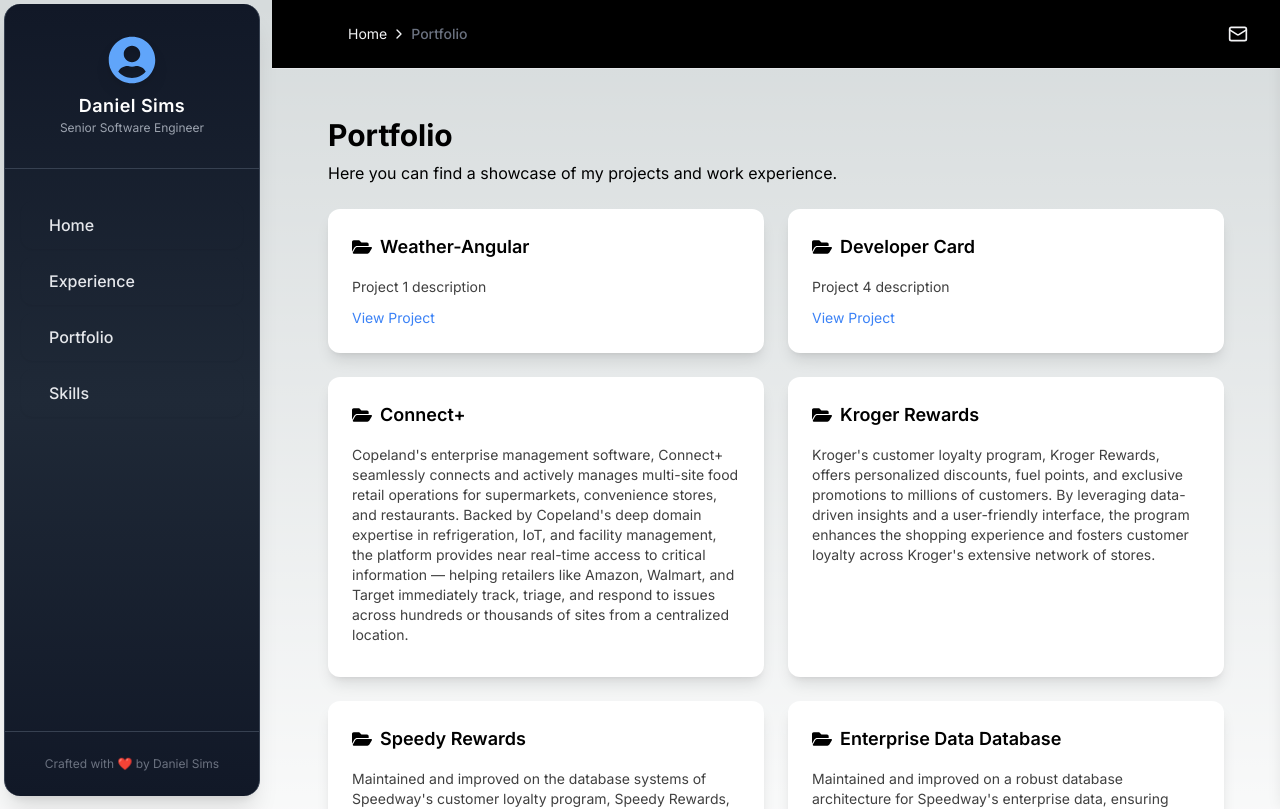
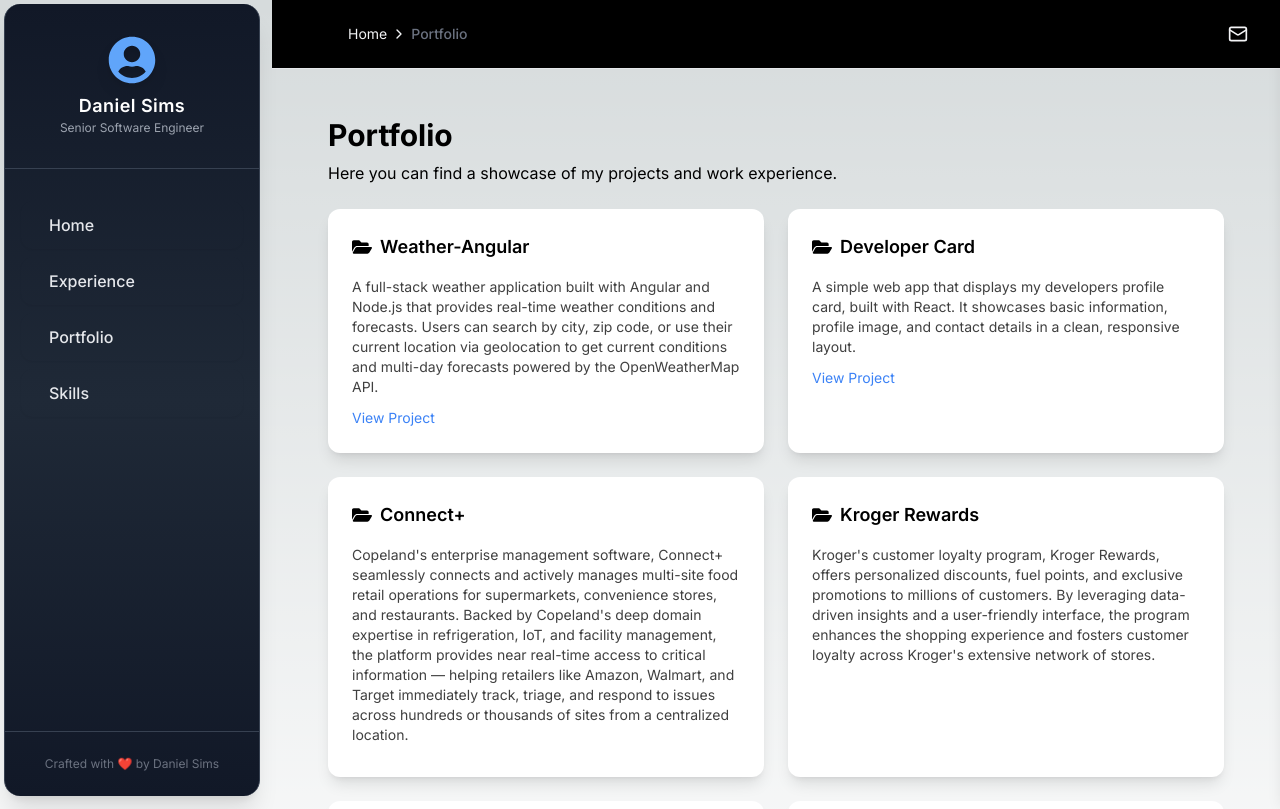
Before and after one commit to dancsims/dancsims.github.io, a Next.js app: page /portfolio in a window 1280 px wide. Shown: the top 809 px of the page. Built offline with nearby package versions, Linux system fonts and the light colour scheme.

Commit message:
Update project descriptions and links for Weather-Angular and Developer Card

```diff
--- a/data/project-data.ts
+++ b/data/project-data.ts
@@ -11,13 +11,15 @@
   {
     sortOrder: 1,
     title: "Weather-Angular",
-    description: "Project 1 description",
-    link: "https://weather-angular-gamma.vercel.app/",
+    description:
+      "A full-stack weather application built with Angular and Node.js that provides real-time weather conditions and forecasts. Users can search by city, zip code, or use their current location via geolocation to get current conditions and multi-day forecasts powered by the OpenWeatherMap API.",
+    link: "https://weather-angular-phi.vercel.app/",
   },
   {
     sortOrder: 2,
     title: "Developer Card",
-    description: "Project 4 description",
+    description:
+      "A simple web app that displays my developers profile card, built with React. It showcases basic information, profile image, and contact details in a clean, responsive layout.",
     link: "https://dancsims.github.io/developer-card/",
   },
   {
```
